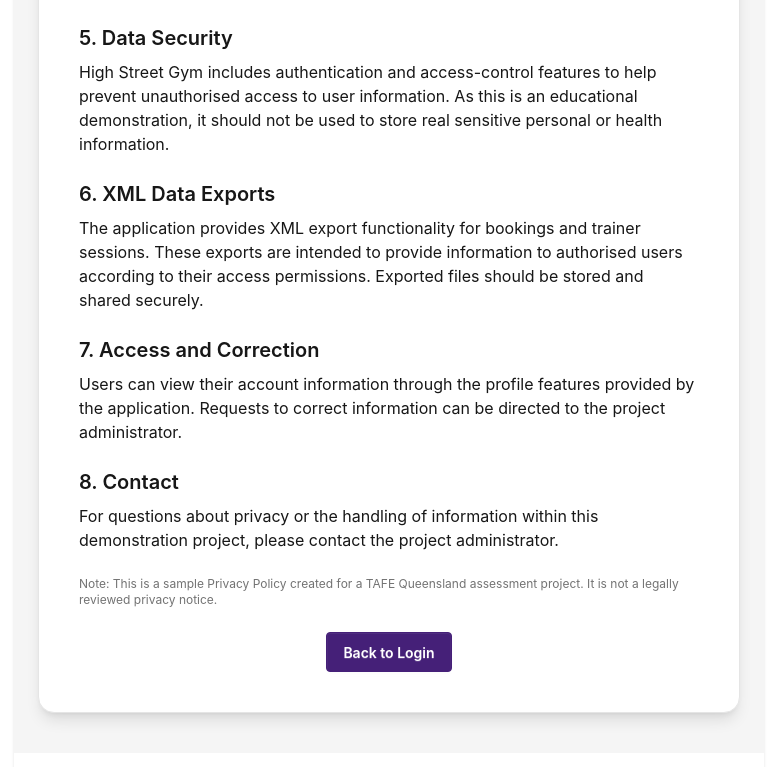
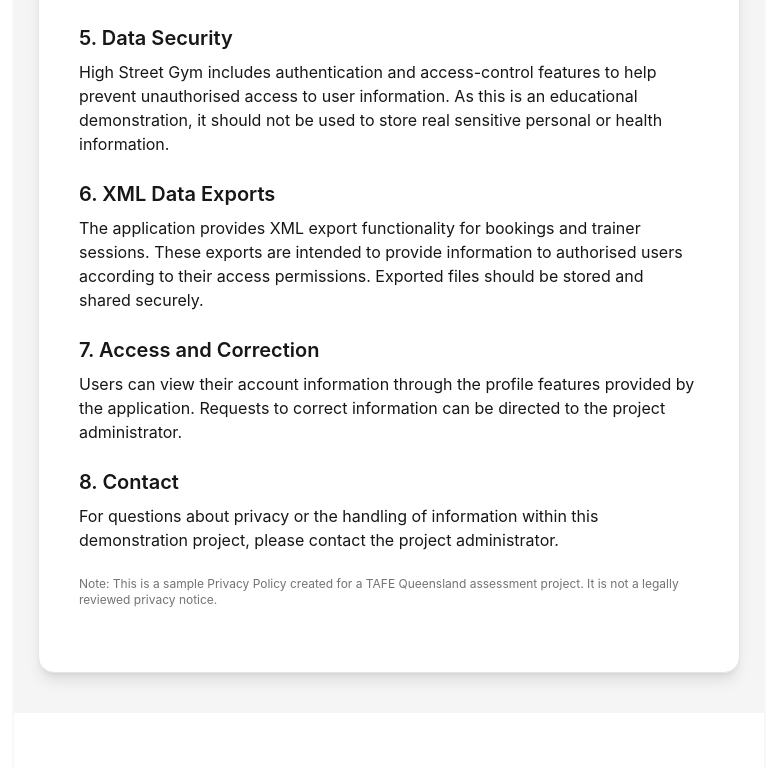
Before and after one commit to ShauryaParmar2102/High-Street-Gym, a React app in the folder frontend/: page /privacy-policy in a window 1280 px wide. Shown: the part 819-1586 px from the top of the page, without its empty margins (251-1028 px from the left). Built offline with nearby package versions, Linux system fonts and the light colour scheme; the HTML template or start-up script is replaced by a standard one.

Commit message:
remove back to login button from privacy policy page

```diff
--- a/frontend/src/authentication/PrivacyPolicyView.jsx
+++ b/frontend/src/authentication/PrivacyPolicyView.jsx
@@ -123,14 +123,7 @@ export default function PrivacyPolicyView() {
                     It is not a legally reviewed privacy notice.
                 </p>
 
-                <div className="flex justify-center mt-6">
-                    <Link
-                        to="/login"
-                        className="btn border-[#452078] bg-[#452078] text-white hover:bg-[#65429a]"
-                    >
-                        Back to Login
-                    </Link>
-                </div>
+
             </div>
         </main>
     );
```
